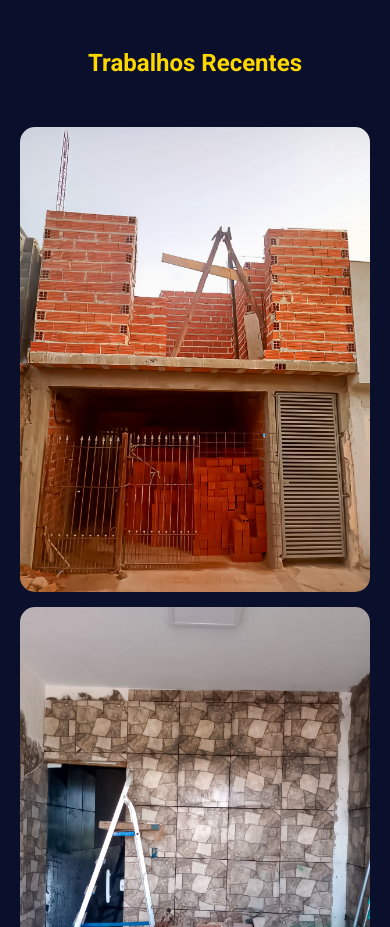
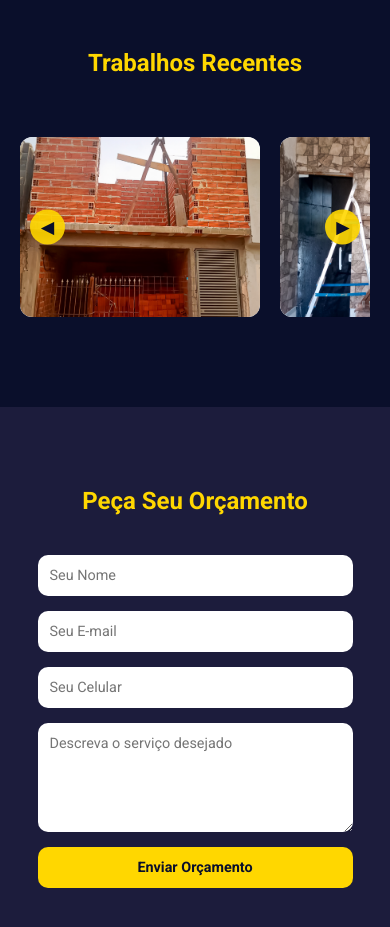
Before and after one commit to PedroAfonsoDornelas/site_construcao, a plain HTML site: page index.html in a window 390 px wide. Shown: the part 2020-2947 px from the top of the page. Drawn offline with Linux system fonts and the light colour scheme.

Commit message:
Atualização imagens

```diff
--- a/index.html
+++ b/index.html
@@ -61,11 +61,37 @@
     <!-- GALERIA DE TRABALHOS -->
     <section id="trabalhos" class="gallery-section">
         <h2>Trabalhos Recentes</h2>
-        <div class="gallery">
-            <img src="./assets/casa.jpg" alt="Banheiro">
-            <img src="./assets/piso.jpg" alt="Sala">
-            <img src="./assets/obra.jpg" alt="Cozinha">
-            <img src="./assets/piso 2.jpg" alt="Varanda">
+
+        <div class="slider">
+            <!-- Botões de navegação -->
+            <button class="slider-btn prev" data-dir="prev">◀</button>
+            <div class="slides">
+                <div id="slide-1">
+                    <img src="./assets/casa.jpg" alt="Banheiro">
+                </div>
+                <div id="slide-2">
+                    <img src="./assets/piso.jpg" alt="Sala">
+                </div>
+                <div id="slide-3">
+                    <img src="./assets/obra.jpg" alt="Cozinha">
+                </div>
+                <div id="slide-4">
+                    <img src="./assets/1.jpeg" alt="Varanda">
+                </div>
+                <div id="slide-5">
+                    <img src="./assets/2.jpeg" alt="Varanda">
+                </div>
+                <div id="slide-6">
+                    <img src="./assets/3.jpeg" alt="Varanda">
+                </div>
+                <div id="slide-7">
+                    <img src="./assets/4.jpeg" alt="Varanda">
+                </div>
+                <div id="slide-8">
+                    <img src="./assets/5.jpeg" alt="Varanda">
+                </div>
+            </div>
+            <button class="slider-btn next" data-dir="next">▶</button>
         </div>
     </section>
 
--- a/scripts.js
+++ b/scripts.js
@@ -1,3 +1,4 @@
+// ====== FORMULÁRIO ======
 document.getElementById('contactForm').addEventListener('submit', function(event) {
     event.preventDefault();
     console.log('Formulário submetido!');
@@ -51,20 +52,45 @@ document.getElementById('closePopup').addEventListener('click', function() {
     console.log('Popup fechado manualmente!');
 });
 
+// ====== NAVEGAÇÃO SUAVE (caso use dropdown) ======
 document.addEventListener('DOMContentLoaded', function () {
     const navigation = document.getElementById('navigation');
-
+    if (navigation) {
         navigation.addEventListener('change', function () {
             const targetSection = this.value;
-
             if (targetSection && targetSection !== '#') {
                 const section = document.querySelector(targetSection);
                 if (section) {
-                // Rolar suavemente para a seção
                     section.scrollIntoView({
                         behavior: 'smooth'
                     });
                 }
             }
         });
+    }
 });
+
+// ====== CARROSSEL ======
+document.addEventListener("DOMContentLoaded", () => {
+    const slides = document.querySelector(".slides");
+    const prevBtn = document.querySelector(".slider-btn.prev");
+    const nextBtn = document.querySelector(".slider-btn.next");
+
+    if (slides && prevBtn && nextBtn) {
+        const scrollAmount = slides.clientWidth * 0.9;
+
+        prevBtn.addEventListener("click", () => {
+            slides.scrollBy({
+                left: -scrollAmount,
+                behavior: "smooth"
+            });
+        });
+
+        nextBtn.addEventListener("click", () => {
+            slides.scrollBy({
+                left: scrollAmount,
+                behavior: "smooth"
+            });
+        });
+    }
+});
--- a/style.css
+++ b/style.css
@@ -14,12 +14,10 @@ body {
 /* HEADER */
 header {
     background: #FFD700;
-    /* amarelo */
     display: flex;
     justify-content: center;
     align-items: center;
     height: 110px;
-    /* padrão desktop */
 }
 
 header .container {
@@ -27,18 +25,15 @@ header .container {
     margin: 0 auto;
     display: flex;
     justify-content: center;
-    /* Só centraliza a logo */
     align-items: center;
 }
 
 header img {
     max-height: 50px;
-    /* desktop */
 }
 
 .logo {
     max-height: 270px;
-    /* controla a altura da logo */
     width: auto;
     height: auto;
 }
@@ -132,7 +127,7 @@ header img {
     color: #ffd700;
 }
 
-/* GALLERY */
+/* ================== CARROSSEL (GALLERY) ================== */
 .gallery-section {
     padding: 80px 20px;
 }
@@ -143,21 +138,86 @@ header img {
     text-align: center;
 }
 
-.gallery {
-    display: grid;
-    grid-template-columns: repeat(auto-fit, minmax(250px, 1fr));
-    gap: 20px;
+.slider {
+    position: relative;
+    width: 100%;
+    max-width: 1000px;
+    margin: 0 auto;
+    overflow: hidden;
 }
 
-.gallery img {
-    width: 100%;
-    border-radius: 15px;
-    transition: transform 0.3s, box-shadow 0.3s;
+.slides {
+    display: flex;
+    overflow-x: auto;
+    scroll-snap-type: x mandatory;
+    scroll-behavior: smooth;
+    -webkit-overflow-scrolling: touch;
+    gap: 20px;
+    padding: 10px;
 }
 
-.gallery img:hover {
-    transform: scale(1.05);
-    box-shadow: 0 8px 20px rgba(0, 0, 0, 0.5);
+.slides::-webkit-scrollbar {
+    height: 8px;
+}
+.slides::-webkit-scrollbar-thumb {
+    background: #888;
+    border-radius: 10px;
+}
+.slides::-webkit-scrollbar-track {
+    background: #f1f1f1;
+}
+
+.slides > div {
+    flex-shrink: 0;
+    width: 80%;
+    max-width: 400px;
+    height: 250px;
+    border-radius: 12px;
+    overflow: hidden;
+    scroll-snap-align: start;
+    background: #eee;
+    display: flex;
+    align-items: center;
+    justify-content: center;
+    position: relative;
+}
+
+.slides img {
+    width: 100%;
+    height: 100%;
+    object-fit: cover;
+    border-radius: 12px;
+}
+
+/* Botões do carrossel */
+.slider-btn {
+    position: absolute;
+    top: 50%;
+    transform: translateY(-50%);
+    background: rgba(255, 215, 0, 0.9);
+    color: #0a0f2b;
+    border: none;
+    border-radius: 50%;
+    width: 45px;
+    height: 45px;
+    cursor: pointer;
+    font-size: 20px;
+    font-weight: bold;
+    z-index: 10;
+    transition: background 0.3s, transform 0.2s;
+}
+
+.slider-btn:hover {
+    background: #ffd700;
+    transform: scale(1.1);
+}
+
+.slider-btn.prev {
+    left: 10px;
+}
+
+.slider-btn.next {
+    right: 10px;
 }
 
 /* CONTACT */
@@ -306,6 +366,11 @@ footer p {
     .cards {
         gap: 20px;
     }
+
+    .slides > div {
+        max-width: 350px;
+        height: 220px;
+    }
 }
 
 @media (max-width: 768px) {
@@ -348,13 +413,19 @@ footer p {
         max-width: 90%;
     }
 
-    .gallery {
-        grid-template-columns: repeat(auto-fit, minmax(200px, 1fr));
-        gap: 15px;
+    .contact-form {
+        max-width: 90%;
     }
 
-    .contact-form {
-        max-width: 90%;
+    .slides > div {
+        max-width: 280px;
+        height: 200px;
+    }
+
+    .slider-btn {
+        width: 40px;
+        height: 40px;
+        font-size: 18px;
     }
 }
 
@@ -392,4 +463,15 @@ footer p {
         max-width: 100%;
         transform: none;
     }
+
+    .slides > div {
+        max-width: 240px;
+        height: 180px;
+    }
+
+    .slider-btn {
+        width: 35px;
+        height: 35px;
+        font-size: 16px;
+    }
 }
```
Also changed, not shown: assets/1.jpeg (added), assets/2.jpeg (added), assets/3.jpeg (added), assets/4.jpeg (added), assets/5.jpeg (added). Lines whose indentation alone changed are shown as unchanged.
